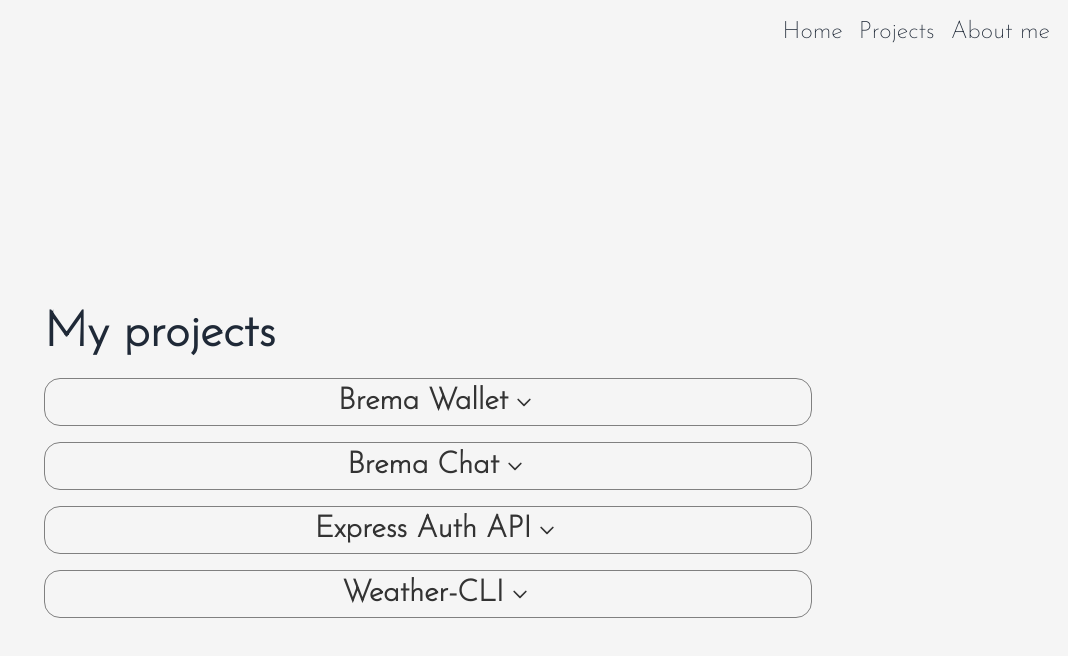
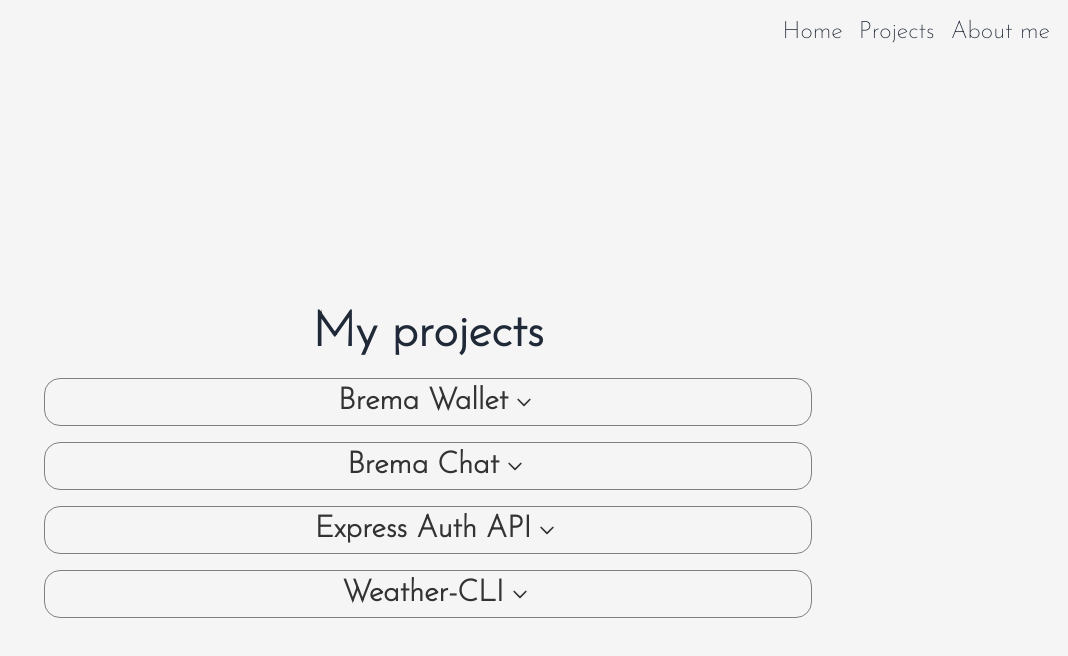
Before and after one commit to luvlqq/luvlqq.dev, a SvelteKit app: page /projects in a window 1280 px wide. Shown: the top 656 px of the page, without its empty margins (212-1280 px from the left). Built offline with nearby package versions, Linux system fonts and the light colour scheme.

Commit message:
delete marker

```diff
--- a/src/components/project.svelte
+++ b/src/components/project.svelte
@@ -4,11 +4,11 @@
 
 <div class="main">
 	<div class="max-w-screen-md space-y-5 mx-auto">
-		<p class="text-left text-5xl font-bold outline-none">My projects</p>
+		<p class="text-center text-5xl font-bold outline-none">My projects</p>
 		<div class="grid grid-cols-1 gap-4">
 			{#each projects as project}
 				<div class="card">
-					<details class="group">
+					<details class="group [&_summary::-webkit-details-marker]:hidden">
 						<summary class="flex items-center justify-center cursor-pointer">
 							<div class="projectName">
 								<span class="font-bold text-3xl space-y-5 space-x-2">{project.name}</span>
```
